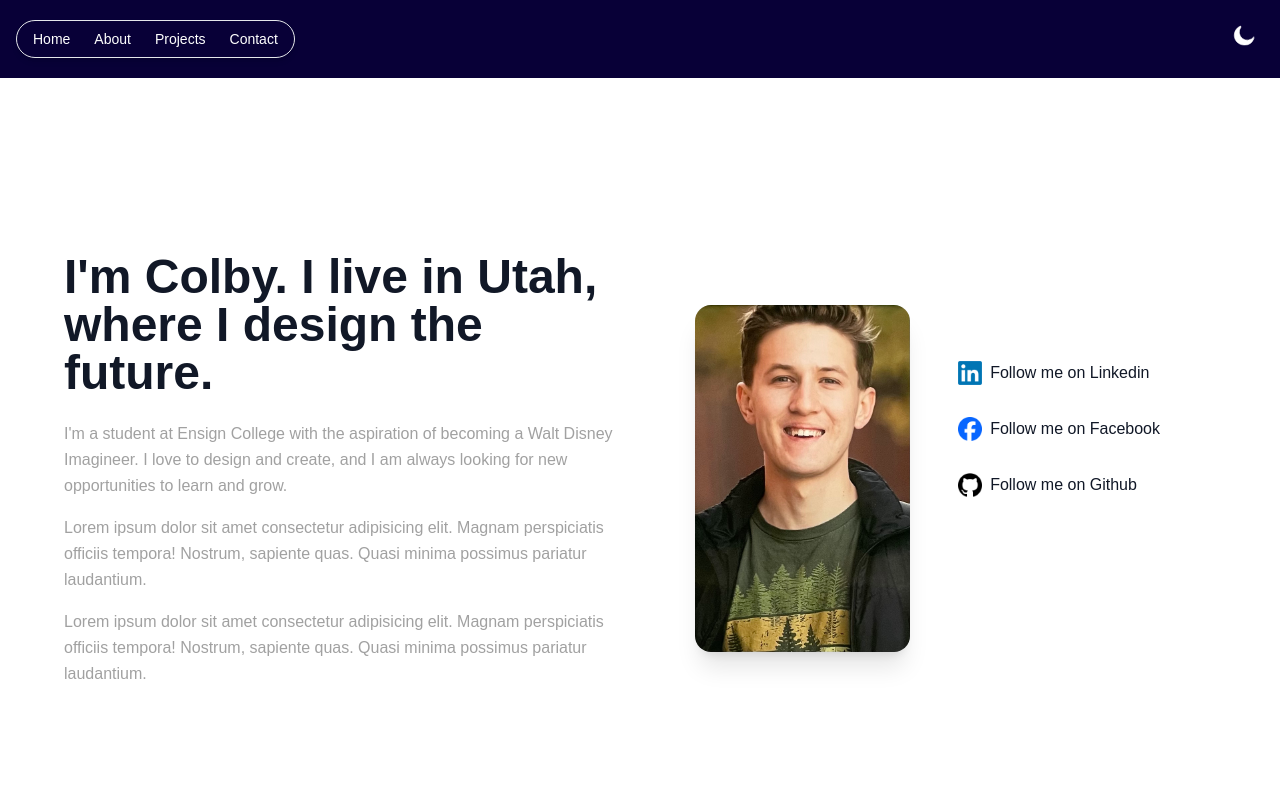
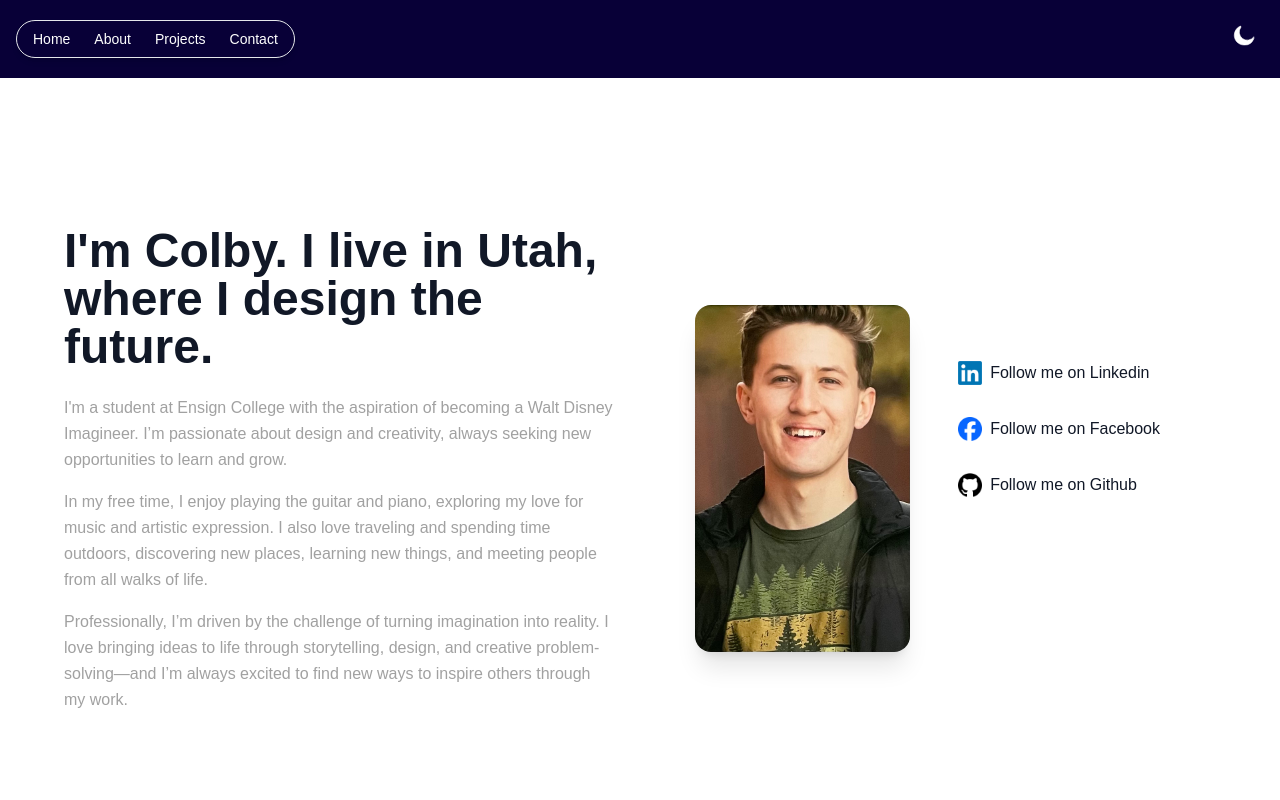
Before and after one commit to colbyeakin/cs220-portfolio, a Next.js app: page /about in a window 1280 px wide. Shown: the top 800 px of the page. Built offline with nearby package versions, Linux system fonts and the light colour scheme.

Commit message:
Updated About page and contact page

```diff
--- a/package.json
+++ b/package.json
@@ -8,7 +8,9 @@
     "start": "next start"
   },
   "dependencies": {
+    "@formspree/react": "^3.0.0",
     "next": "15.5.3",
+    "next-themes": "^0.4.6",
     "react": "19.1.0",
     "react-dom": "19.1.0"
   },
--- a/src/app/about/page.tsx
+++ b/src/app/about/page.tsx
@@ -1,4 +1,5 @@
 import React from "react";
+import { useTheme } from "next-themes";
 
 export default function Page() {
     return (
@@ -11,18 +12,20 @@ export default function Page() {
                         </h1>
                         <p className="text-neutral-400 mb-4 leading-relaxed">
                             I'm a student at Ensign College with the aspiration of becoming a
-                            Walt Disney Imagineer. I love to design and create, and I am always
-                            looking for new opportunities to learn and grow.
+                            Walt Disney Imagineer. I’m passionate about design and creativity,
+                            always seeking new opportunities to learn and grow.
                         </p>
                         <p className="text-neutral-400 mb-4 leading-relaxed">
-                            Lorem ipsum dolor sit amet consectetur adipisicing elit. Magnam
-                            perspiciatis officiis tempora! Nostrum, sapiente quas. Quasi minima
-                            possimus pariatur laudantium.
+                            In my free time, I enjoy playing the guitar and piano, exploring my
+                            love for music and artistic expression. I also love traveling and
+                            spending time outdoors, discovering new places, learning new things,
+                            and meeting people from all walks of life.
                         </p>
                         <p className="text-neutral-400 mb-4 leading-relaxed">
-                            Lorem ipsum dolor sit amet consectetur adipisicing elit. Magnam
-                            perspiciatis officiis tempora! Nostrum, sapiente quas. Quasi minima
-                            possimus pariatur laudantium.
+                            Professionally, I’m driven by the challenge of turning imagination into
+                            reality. I love bringing ideas to life through storytelling, design, and
+                            creative problem-solving—and I’m always excited to find new ways to inspire
+                            others through my work.
                         </p>
                     </div>
                     <div className="flex justify-center md:justify-end">
@@ -55,7 +58,7 @@ export default function Page() {
                                 rel="noopener noreferrer"
                                 className="flex items-center space-x-2 px-4 py-4"
                             >
-                                <img src="/github-logo.png" alt="Github" className="h-6 w-6 filter dark:invert" />
+                                <img src="/github-logo.png" alt="Github" className="h-6 w-6 github-logo" />
                                 <span>Follow me on Github</span>
                             </a>
                         </div>
--- a/src/app/contact/page.tsx
+++ b/src/app/contact/page.tsx
@@ -1,8 +1,53 @@
-export default function ContactPage() {
+"use client";
+
+// Make sure to run npm install @formspree/react
+// For more help visit https://formspr.ee/react-help
+import React from 'react';
+import { useForm, ValidationError } from '@formspree/react';
+
+// Read the Formspree form id from an env var so it's not hard-coded in source.
+// NEXT_PUBLIC_ prefix is required for client-side usage in Next.js.
+
+function ContactForm() {
+    const [state, handleSubmit] = useForm(process.env.NEXT_PUBLIC_FORMSPREE_ID || "");
+    if (state.succeeded) {
+        return <p>Thanks for joining!</p>;
+    }
     return (
-        <div>
-            <h1>Contact</h1>
-            <p>This is my contact page.</p>
-        </div>
+        <form onSubmit={handleSubmit}>
+            <label htmlFor="email">
+                Email Address
+            </label>
+            <input
+                id="email"
+                type="email"
+                name="email"
+            />
+            <ValidationError
+                prefix="Email"
+                field="email"
+                errors={state.errors}
+            />
+            <textarea
+                id="message"
+                name="message"
+            />
+            <ValidationError
+                prefix="Message"
+                field="message"
+                errors={state.errors}
+            />
+            <button type="submit" disabled={state.submitting}>
+                Submit
+            </button>
+        </form>
     );
 }
+
+function App() {
+    return (
+        <ContactForm />
+    );
+}
+
+export default App;
--- a/src/components/introCard.tsx
+++ b/src/components/introCard.tsx
@@ -31,7 +31,7 @@ const IntroCard: React.FC = () => {
                         aria-label="Github"
                         target="_blank"
                         rel="noopener noreferrer"
-                    ><img src="/github-logo.png" alt="Github" className="h-6 w-6" />
+                    ><img src="/github-logo.png" alt="Github" className="h-6 w-6 github-logo" />
                     </a>
                 </div>
             </div>
--- a/src/styles/globals.css
+++ b/src/styles/globals.css
@@ -64,6 +64,15 @@ body {
   transition: background-color 0.3s ease, color 0.3s ease;
 }
 
+.github-logo {
+  filter: invert(0);
+  transition: filter 0.3s ease;
+}
+
+[data-theme='dark'] .github-logo {
+  filter: invert(1);
+}
+
 
 
 :root {
```
Also changed, not shown: 1 other file (tests, documents, lock files or other folders).
